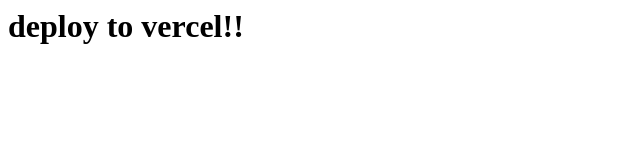
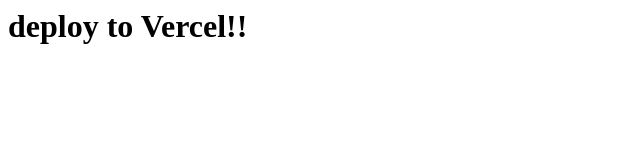
Before and after one commit to thundermiracle/playwright-html, a website: page index.html in a window 1280 px wide. Shown: the full height of the page, 0-640 px from the left. Drawn offline with Linux system fonts and the light colour scheme.

Commit message:
test trigger

```diff
--- a/index.html
+++ b/index.html
@@ -1 +1 @@
-<h1>deploy to vercel!!</h1>
+<h1>deploy to Vercel!!</h1>
```
